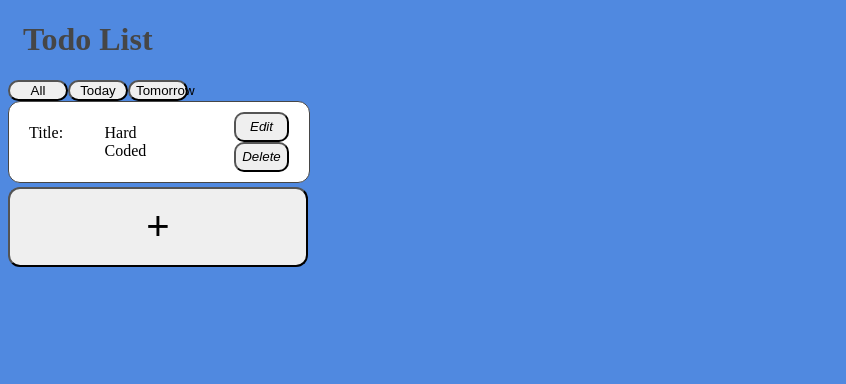
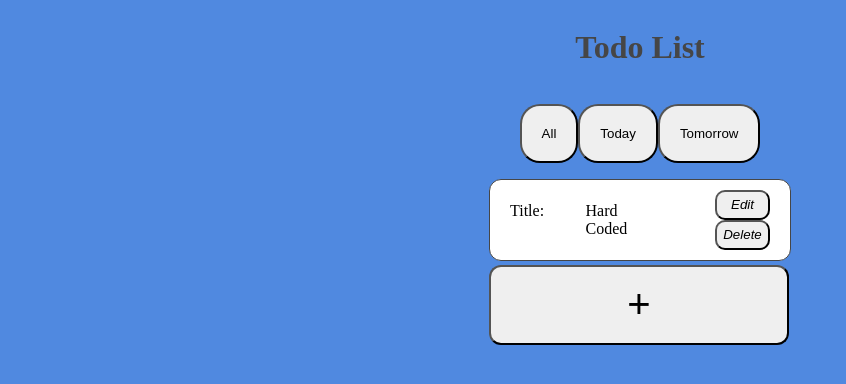
Before and after one commit to Jack-ButlerB/todo-list, a website built with webpack: page src/template.html in a window 1280 px wide. Shown: the whole page, without its empty margins (0-846 px from the left). Built offline with nearby package versions, Linux system fonts and the light colour scheme.

Commit message:
Centered everything and fixes selector button styling

```diff
--- a/package.json
+++ b/package.json
@@ -11,6 +11,6 @@
   "scripts": {
     "build": "webpack --config webpack.prod.js",
     "dev": "webpack serve --config webpack.dev.js",
-    "deploy": "git subtree push --prefix dist origin gh-pages"
+    "deploy": "npm run build && SHA=$(git subtree split --prefix dist) && git push --force-with-lease origin \"$SHA:gh-pages\""
   }
 }
--- a/src/styles.css
+++ b/src/styles.css
@@ -4,17 +4,22 @@ p {
 }
 body {
   background-color: rgb(80, 137, 224);
+  display: flex;
+  flex-direction: column; /* stack items top → bottom */
+  justify-content: center; /* center vertically */
+  align-items: center; /* center horizontally */
+  gap: 1rem; /* space between items (optional) */
 }
 h1 {
   color: rgb(70, 70, 70);
-  margin-left: 15px;
 }
 
 .todoListSelectorContainer {
 }
 .todoListSelector {
   border-radius: 20px;
-  width: 60px;
+  width: fit-content;
+  padding: 20px;
 }
 #todoItemsContainer {
   /* display: flexbox; */
```
Also changed, not shown: dist/main.js.
